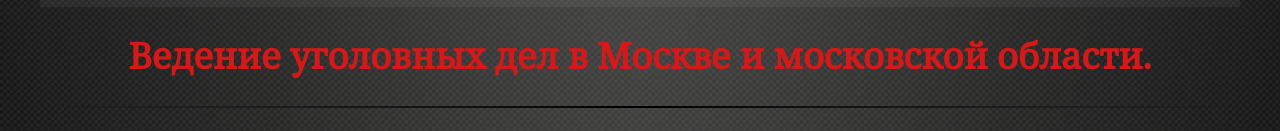
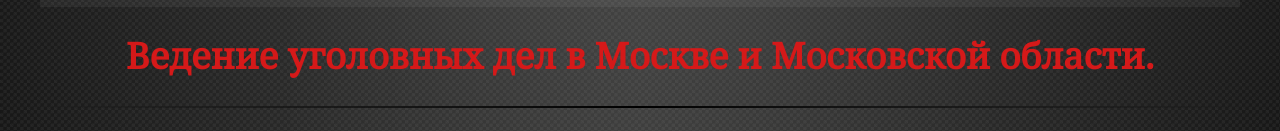
Before and after one commit to Verlevina/layer, a website: page src/index.html in a window 1280 px wide. Shown: the part 511-642 px from the top of the page. Drawn offline with Linux system fonts and the light colour scheme; a web font is replaced by a local one.

```diff
--- a/src/index.html
+++ b/src/index.html
@@ -100,7 +100,7 @@
   </header>
   <main class="main-content">
     <h1>
-      Ведение уголовных дел в Москве и московской области.
+      Ведение уголовных дел в Москве и Московской области.
     </h1>
     <hr>
     <section class="description-text">
```
Also changed, not shown: src/img/bg.gif (deleted), src/img/layer.jpg.
